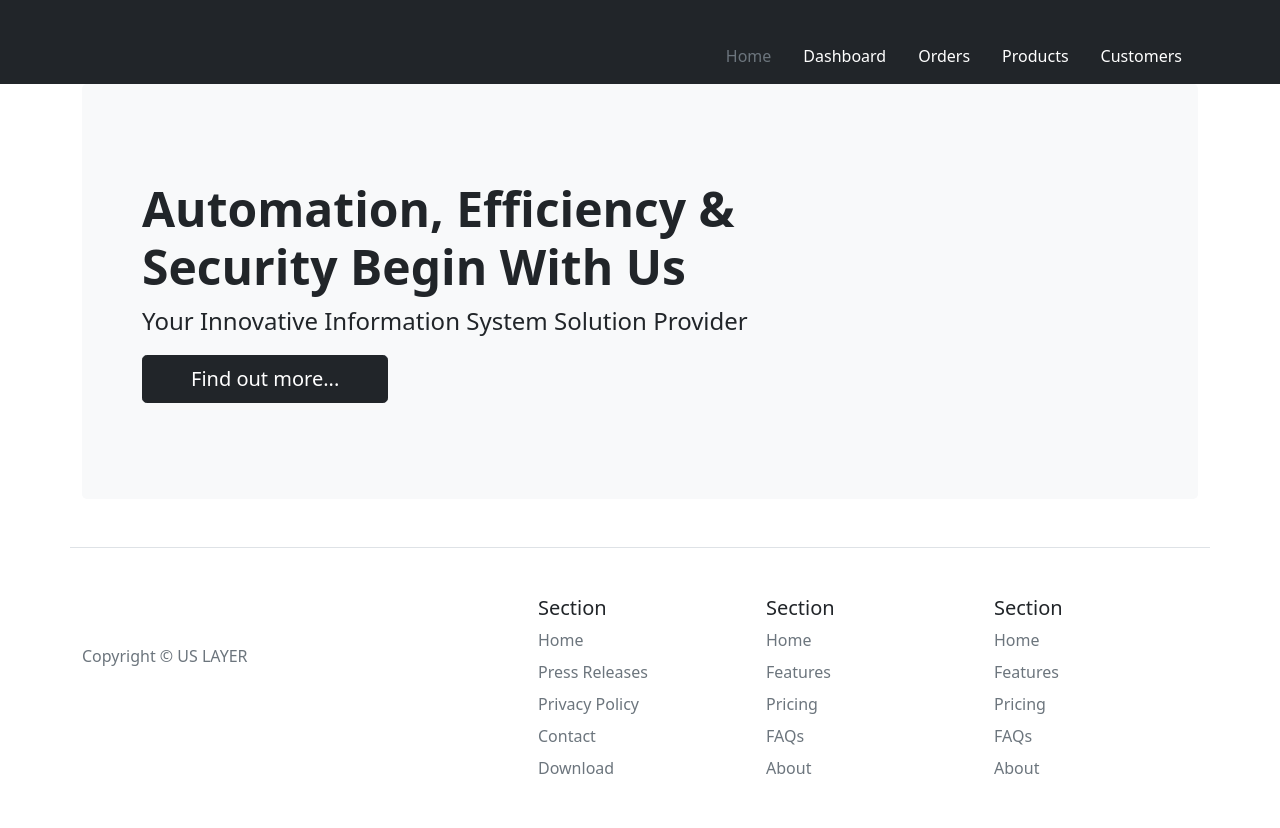
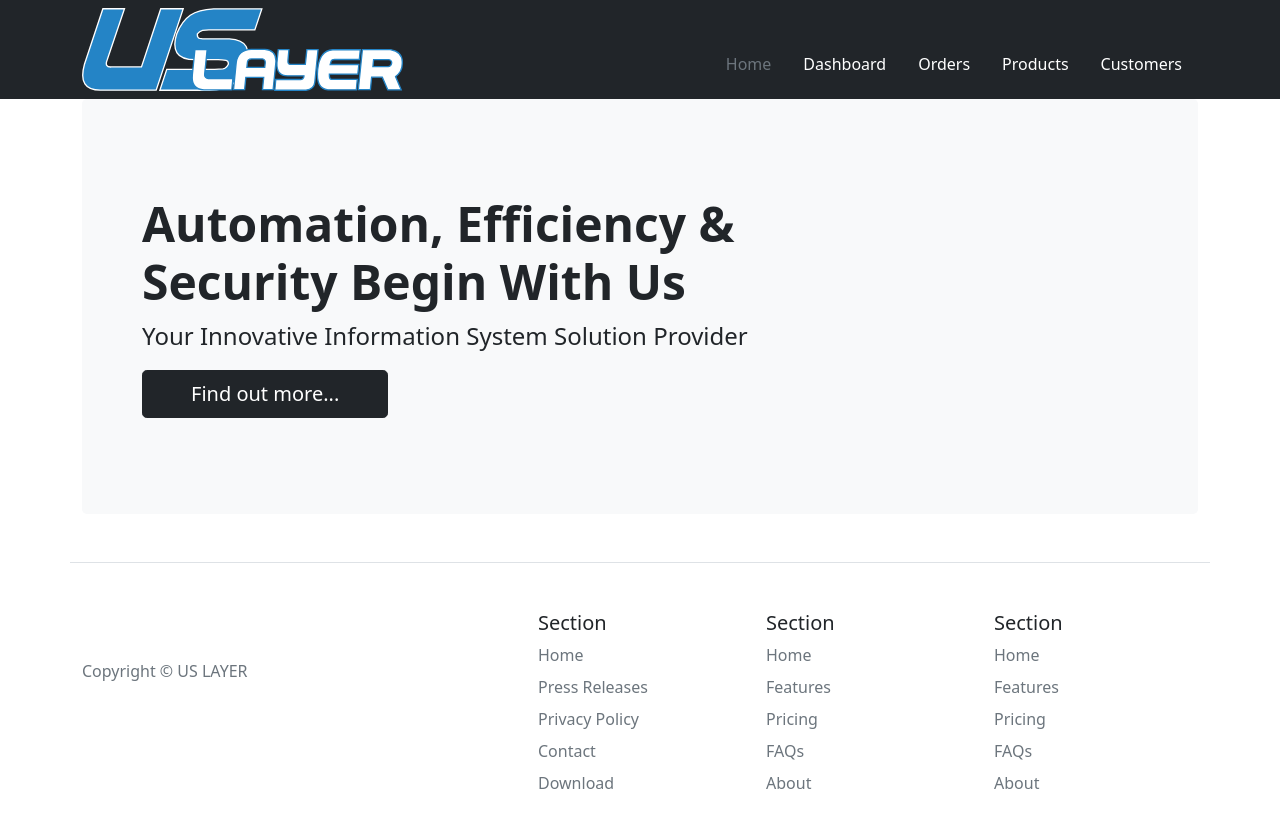
Before and after one commit to uslayer/uslayer.github.io, a Jekyll site: the page built from index.html, in a window 1280 px wide. Shown: the top 828 px of the page. Built offline with Jekyll 4.4.1, drawn with Linux system fonts in a browser that asks for light colours; the list of posts is cut into pages by our own code.

Commit message:
Update nav.html

```diff
--- a/_includes/nav.html
+++ b/_includes/nav.html
@@ -1,8 +1,8 @@
 <div class="px-3 py-2 bg-dark text-dark">
       <div class="container">
         <div class="d-flex flex-wrap align-items-center justify-content-center justify-content-lg-start">
-          <a href="/" class="d-flex align-items-center my-2 my-lg-0 me-lg-auto text-white text-decoration-none">
-            <svg class="bi me-2" width="40" height="32" role="img" aria-label="Bootstrap"><use xlink:href="#bootstrap"></use></svg>
+          <a href="{{site.baseurl}}" class="d-flex align-items-center my-2 my-lg-0 me-lg-auto text-white text-decoration-none">
+            <img class="mr-2" src="{{site.baseurl}}/{{site.logo}}" alt="us layer logo">
           </a>
 
           <ul class="nav col-12 col-lg-auto my-2 justify-content-center my-md-0 text-small">
```
